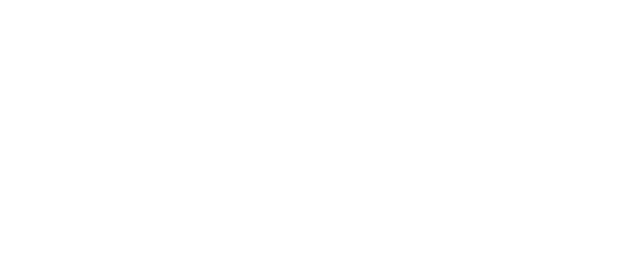
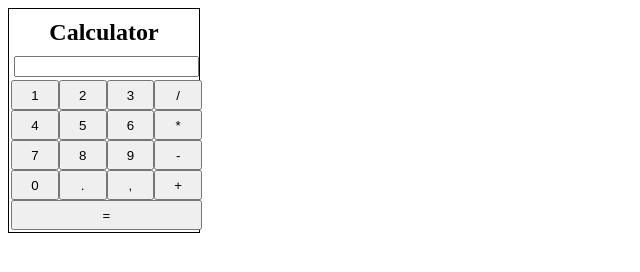
Before and after one commit to caiofrancolin/css_calculator, a plain HTML site: page index.html in a window 1280 px wide. Shown: the whole page, without its empty margins (0-640 px from the left). Drawn offline with Linux system fonts and the light colour scheme.

Commit message:
Criado HTML e CSS para a calculadora, aguardado o módulo de JS :)

```diff
--- /dev/null
+++ b/css/style.css
@@ -0,0 +1,35 @@
+
+
+.container-calculator {
+  border: 1px solid black;
+  width: 190px;
+}
+
+.calculator-title {
+  text-align: center;
+  margin: 10px;
+}
+
+.display {
+  margin: 0px 3px 3px 3px;
+}
+
+.calculator {
+  margin: 2px;
+}
+
+.button {
+  height: 30px;
+}
+
+.grid {
+  display: grid;
+}
+
+.grid-template-columns-1 {
+	grid-template-columns: 1fr;
+}
+
+.grid-template-columns-4 {
+	grid-template-columns: 1fr 1fr 1fr 1fr;
+}
--- a/index.html
+++ b/index.html
@@ -5,8 +5,35 @@
   <meta http-equiv="X-UA-Compatible" content="IE=edge">
   <meta name="viewport" content="width=device-width, initial-scale=1.0">
   <title>Document</title>
+  <link rel="stylesheet" href="./css/style.css">
 </head>
 <body>
-
+  <div class="container-calculator">
+    <h2 class="calculator-title">Calculator</h2>
+    <div class="calculator grid grid-template-columns-1">
+      <input id="display" class="display" type="text">
+      <div class="number-buttons grid grid-template-columns-4">
+        <input class="button" type="button" value="1">
+        <input class="button" type="button" value="2">
+        <input class="button" type="button" value="3">
+        <input class="button" type="button" value="/">
+        <input class="button" type="button" value="4">
+        <input class="button" type="button" value="5">
+        <input class="button" type="button" value="6">
+        <input class="button" type="button" value="*">
+        <input class="button" type="button" value="7">
+        <input class="button" type="button" value="8">
+        <input class="button" type="button" value="9">
+        <input class="button" type="button" value="-">
+        <input class="button" type="button" value="0">
+        <input class="button" type="button" value=".">
+        <input class="button" type="button" value=",">
+        <input class="button" type="button" value="+">
+      </div>
+      <div class="number-buttons grid grid-template-columns-1">
+        <input class="button" type="button" value="=">
+      </div>
+    </div>
+  </div>
 </body>
 </html>
```
